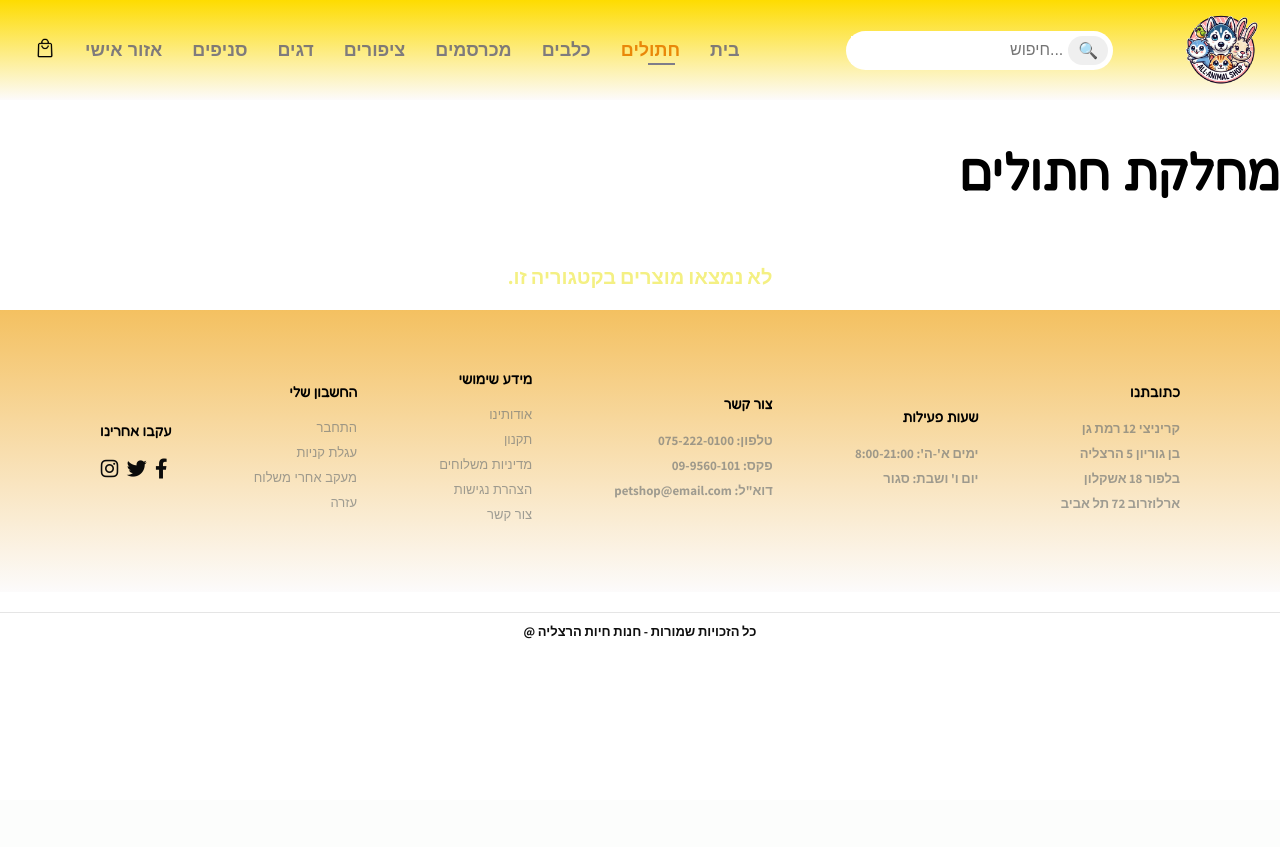
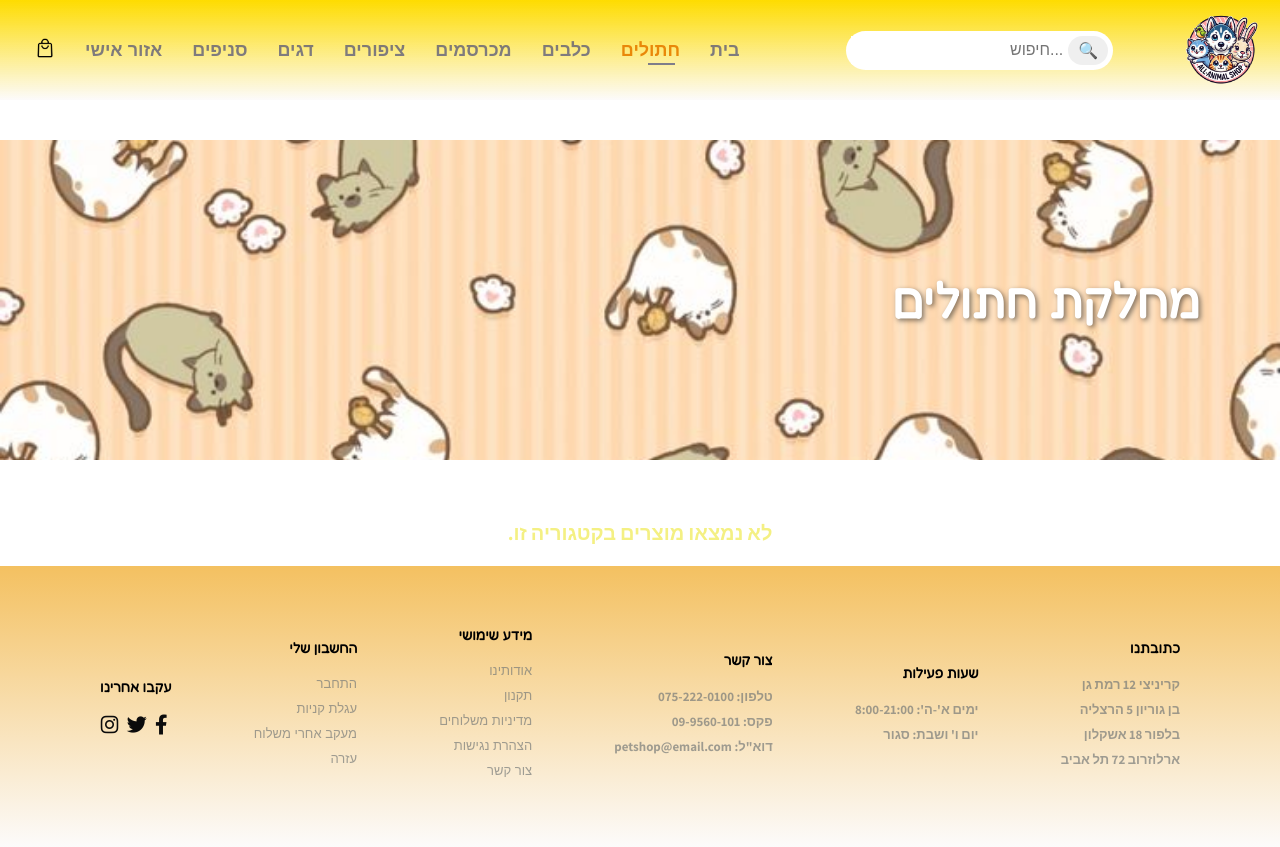
Before and after one commit to OrianAziz/my-pet-shop, a Node server app: page /products/cats in a window 1280 px wide. Shown: the top 847 px of the page. Before the commit the page ends 639 px from the top, so only its background shows below. Run offline with Node 20, Linux system fonts and the light colour scheme; data that the repository does not hold is empty; some libraries are stand-ins or nearby versions.

Commit message:
Added banners and styles for banners and title, related to dynamic routing.

```diff
--- a/controllers/productController.js
+++ b/controllers/productController.js
@@ -1,4 +1,5 @@
 const Product = require('../models/productsModel');
+const path = require('path');
 
 // Create product (Create)
 const createProduct = async (req, res) => {
@@ -17,11 +18,11 @@ const getProductsByCategory = async (req, res) => {
         const products = await Product.find({ category: category });
 
         const categoryData = {
-            cats: { title: 'חתולים', banner: 'cat-banner.jpg' },
-            dogs: { title: 'כלבים', banner: 'dog-banner.jpg' },
-            rodents: { title: 'מכרסמים', banner: 'rodent-banner.jpg' },
-            birds: { title: 'ציפורים', banner: 'bird-banner.jpg' },
-            fish: { title: 'דגים', banner: 'fish-banner.jpg' }
+            cats: { title: 'חתולים', banner: '/images/catban.jpg' },
+            dogs: { title: 'כלבים', banner: '/images/dogban.jpg' },
+            rodents: { title: 'מכרסמים', banner: '/images/rodentsban.jpg' },
+            birds: { title: 'ציפורים', banner: '/images/birdban.jpg' },
+            fish: { title: 'דגים', banner: '/images/fishban.jpg' }
         };
 
         if (categoryData[category]) {
@@ -87,3 +88,5 @@ module.exports = {
     updateProduct,
     deleteProduct
 };
+
+console.log('Image path:', path.join(__dirname, '..', 'public', 'images', 'catban.jpg'));
--- a/public/petshop.css
+++ b/public/petshop.css
@@ -67,6 +67,7 @@ p {
 }
 
 .section-m1 {
+    padding: 40px 80px;
     margin: 40px 0;
 }
 
@@ -357,7 +358,7 @@ footer a:hover{
     text-align: center; /* יישור למרכז */
     border-top: 1px solid rgba(0, 0, 0, 0.1); /* קו עליון דק להפרדה */
     padding-top: 10px; /* רווח מעל הטקסט */
-    margin-top: 20px; /* רווח בין התוכן לקו */
+    margin-top: 20px; /* רווח בין התוכן לק�� */
     font-size: 12px;
     color: rgba(112, 117, 117, 0.8); /* צבע אפור עדין לטקסט */
 }
@@ -403,3 +404,20 @@ footer a:hover{
     background-color: #f9f9f9;
     border-radius: 5px;
 }
+
+[id$="-banner"] {
+    background-size: cover;
+    background-position: center;
+    height: 40vh; /* Adjust as needed */
+    display: flex;
+    flex-direction: column;
+    justify-content: center;
+    align-items: flex-start;
+    text-align: center;
+}
+
+[id$="-banner"] h1 {
+    color: #fff; /* Adjust color as needed */
+    font-size: 3em;
+    text-shadow: 2px 2px 5px rgba(0,0,0,0.5); /* Optional: adds shadow to make text readable on any background */
+}
--- a/views/products/dogs.ejs
+++ b/views/products/dogs.ejs
@@ -96,7 +96,7 @@
         </ul>
     </div>
   </section>
-  <section id="<%= category %>-banner" class="section-m1">
+  <section id="<%= category %>-banner" class="section-m1" style="background-image: url('<%= banner %>');">
     <h1>מחלקת <%= title %></h1>
   </section>
 
```
Also changed, not shown: public/images/birdban.jpg (added), public/images/catban.jpg (added), public/images/catban.png (deleted), public/images/dogban.jpg (added), public/images/fishban.jpg (added), public/images/rodentsban.jpg (added), public/images/rodentsban.png (added).
